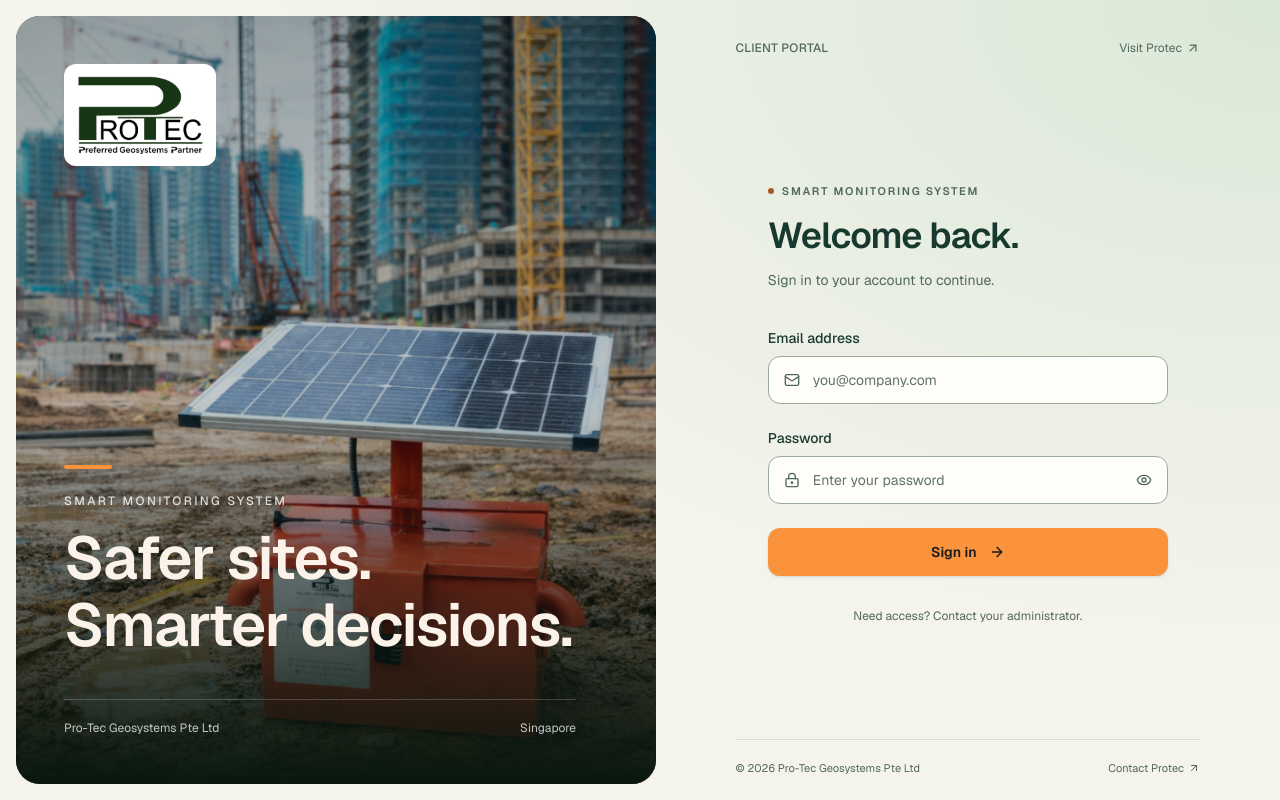
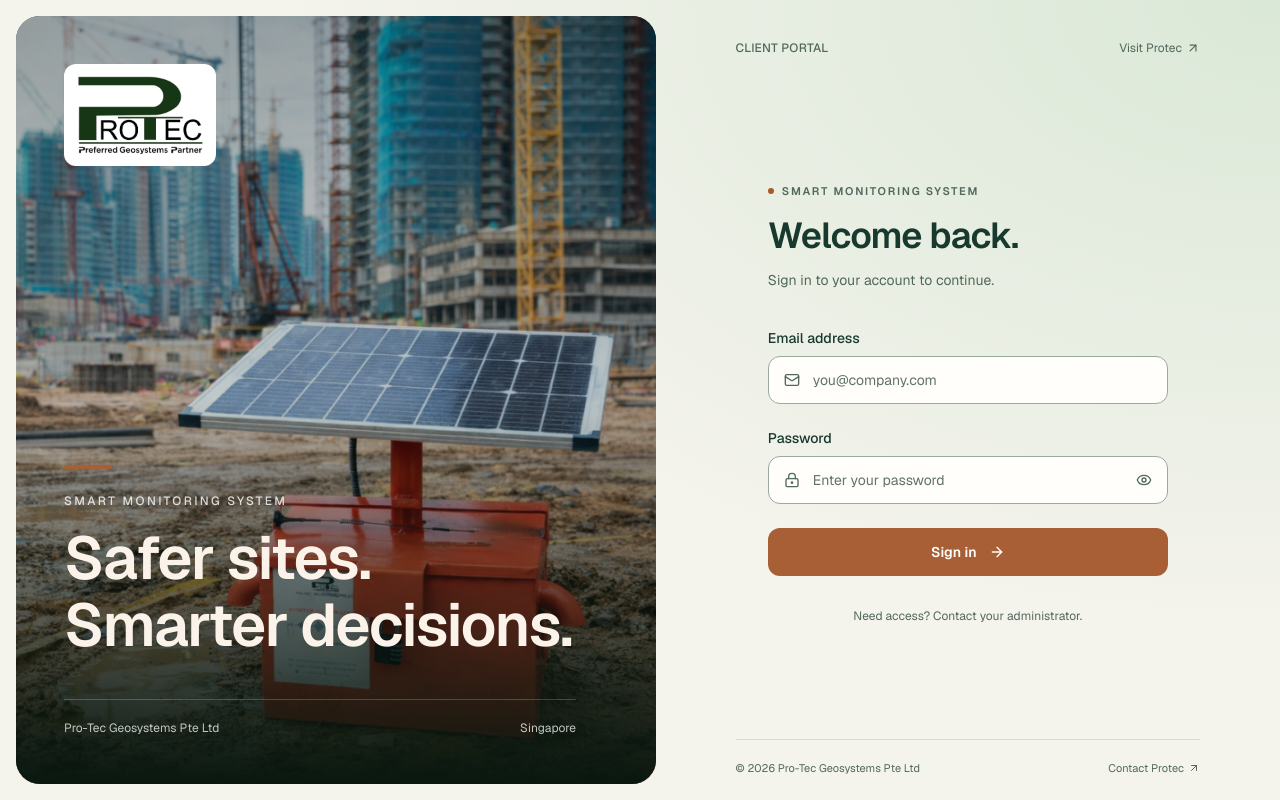
Before and after one commit to protecadmin/iot-monitoring, a Next.js app in the folder src/frontend/bms-dashboard/: page /login in a window 1280 px wide. Built offline with nearby package versions, Linux system fonts and the light colour scheme; no server answers.

Commit message:
Refactor dashboard layout and enhance styling; update error handling and improve color palette for consistency

```diff
--- a/src/frontend/bms-dashboard/app/(protected)/dashboard/page.tsx
+++ b/src/frontend/bms-dashboard/app/(protected)/dashboard/page.tsx
@@ -137,12 +137,12 @@ export default function DashboardPage() {
         <Stat label="Critical" value={criticalCount} tone="text-red-600 dark:text-red-400" icon={AlertTriangle} href="/alerts?severity=Critical" />
       </div>
 
-      {actionError && <p className="text-xs text-destructive">{actionError}</p>}
-      <LiveAlerts alerts={scopedAlerts} devices={deviceById} canHandle={canHandle} onAcknowledge={acknowledge} />
-
       <DeviceStatusStrip devices={scopedDevices} alerts={scopedAlerts} />
 
       <WidgetDashboard tenantId={effectiveTenantId} siteId={siteId} />
+
+      {actionError && <p className="text-xs text-destructive">{actionError}</p>}
+      <LiveAlerts alerts={scopedAlerts} devices={deviceById} canHandle={canHandle} onAcknowledge={acknowledge} />
 
       <section className="bg-card border border-border rounded-lg p-3 shadow-sm min-w-0">
         <div className="flex items-center justify-between gap-2 mb-2">
--- a/src/frontend/bms-dashboard/app/globals.css
+++ b/src/frontend/bms-dashboard/app/globals.css
@@ -9,19 +9,23 @@
  */
 /* One Protec palette throughout the application. */
 :root {
-  --background: #f4f3ec;
-  --foreground: #213c30;
-  --card: #fffefa;
-  --card-foreground: #213c30;
-  --popover: #fffefa;
-  --popover-foreground: #213c30;
-  --border: #d5ddcf;
+  --background: #f5f5f0;
+  --foreground: #24382e;
+  --card: #ffffff;
+  --card-foreground: #24382e;
+  --popover: #ffffff;
+  --popover-foreground: #24382e;
+  --border: #dce2d9;
   --input: #8b9e8c;
   --form-field: #fffefa;
   --form-placeholder: #607367;
   --ring: #3b7b60;
-  --muted: #e8eee2;
-  --muted-foreground: #596b5e;
+  --muted: #edf0e9;
+  --muted-foreground: #5b6b61;
+  --accent: #a85f36;
+  --accent-foreground: #fffefa;
+  --accent-soft: #f3e3d5;
+  --accent-ink: #854725;
   --primary: #35694e;
   --primary-foreground: #fffefa;
   --secondary: #e7eddf;
@@ -40,9 +44,9 @@
   --info-foreground: #fffefa;
   --info-muted: #e2eeeb;
   --info-muted-foreground: #315f64;
-  --sidebar: #e7eddf;
-  --sidebar-foreground: #284b34;
-  --sidebar-border: #cfd9c8;
+  --sidebar: #f0ece3;
+  --sidebar-foreground: #294735;
+  --sidebar-border: #d8d4c8;
   --chart-1: #b7672c;
   --chart-2: #397657;
   --chart-3: #8f6c25;
@@ -143,6 +147,8 @@
   --color-ring: var(--ring);
   --color-muted: var(--muted);
   --color-muted-foreground: var(--muted-foreground);
+  --color-accent: var(--accent);
+  --color-accent-foreground: var(--accent-foreground);
   --color-primary: var(--primary);
   --color-primary-foreground: var(--primary-foreground);
   --color-secondary: var(--secondary);
@@ -207,7 +213,42 @@ body {
 }
 /* A small warm accent identifies the active page without colouring all content. */
 :root.protec-theme nav a[aria-current="page"] {
-  border-right-color: #c58242;
-  background-color: #dbe6d4;
-  color: #254d35;
+  border-right-color: var(--accent);
+  background-color: #ebe5d8;
+  color: #294735;
 }
+/* Matte clay accents for actions; ordinary links and the main surfaces stay green. */
+:root.protec-theme :is(button, a).bg-primary {
+  background-color: var(--accent);
+  color: var(--accent-foreground);
+  box-shadow: none;
+}
+:root.protec-theme :is(button, a).bg-primary:hover:not(:disabled) {
+  background-color: #914f2e;
+}
+:root.protec-theme .telemetry-range button[aria-pressed="true"] {
+  background-color: var(--accent-soft);
+  color: var(--accent-ink);
+  border-color: #d6b59e;
+  box-shadow: none;
+}
+:root.protec-theme .telemetry-range button[aria-pressed="true"]:hover {
+  background-color: #ecd6c5;
+}
+/* Give navigation its own contrast; keep the workspace and reading cards neutral. */
+.protec-sidebar {
+  --foreground: #294735;
+  --muted-foreground: #5f6e61;
+  --muted: #e6e4d8;
+  --background: #f6f3eb;
+  --input: #9aa793;
+  --form-field: #faf8f2;
+  --form-placeholder: #657263;
+  --ring: #9d683c;
+  --primary: #355f45;
+  color-scheme: light;
+}
+:root.protec-theme .equipment-cards > a {
+  background-image: none;
+  box-shadow: none;
+}
--- a/src/frontend/bms-dashboard/app/login/page.tsx
+++ b/src/frontend/bms-dashboard/app/login/page.tsx
@@ -40,7 +40,7 @@ export default function LoginPage() {
             <Image src="/logo/protecgeosystems-logo.webp" alt="Pro-Tec Geosystems" width={1533} height={931} className="h-auto w-28 xl:w-32" />
           </a>
           <div className="max-w-lg pt-40 text-[#fbf3ea]">
-            <div className="mb-6 h-1 w-12 rounded-full bg-[#fb923c]" />
+            <div className="mb-6 h-1 w-12 rounded-full bg-accent" />
             <p className="mb-4 text-xs font-medium uppercase tracking-[0.2em] text-white/80">Smart Monitoring System</p>
             <h2 className="text-4xl font-semibold leading-[1.12] tracking-tight xl:text-6xl">Safer sites.<br />Smarter decisions.</h2>
             <div className="mt-10 flex items-center justify-between gap-4 border-t border-white/20 pt-5 text-xs text-white/75">
@@ -90,7 +90,7 @@ export default function LoginPage() {
 
             {error && <div id="login-error" role="alert" className="rounded-xl border border-destructive/30 bg-destructive/10 px-4 py-3 text-sm text-destructive">{error}</div>}
 
-            <button type="submit" disabled={submitting} className="flex h-12 w-full items-center justify-center gap-3 rounded-xl bg-[#fb923c] px-5 text-sm font-semibold text-[#171b20] shadow-sm transition-colors hover:bg-[#fdab69] focus-visible:outline-2 focus-visible:outline-offset-4 focus-visible:outline-orange-400 disabled:cursor-wait disabled:opacity-60">
+            <button type="submit" disabled={submitting} className="flex h-12 w-full items-center justify-center gap-3 rounded-xl bg-accent px-5 text-sm font-semibold text-accent-foreground shadow-none transition-colors hover:bg-accent/90 focus-visible:outline-2 focus-visible:outline-offset-4 focus-visible:outline-accent disabled:cursor-wait disabled:opacity-60">
               {submitting ? <><Loader2 className="h-4 w-4 animate-spin" aria-hidden="true" />Signing in...</> : <>Sign in<ArrowRight className="h-4 w-4" aria-hidden="true" /></>}
             </button>
           </form>
--- a/src/frontend/bms-dashboard/components/charts/TelemetryRangePicker.tsx
+++ b/src/frontend/bms-dashboard/components/charts/TelemetryRangePicker.tsx
@@ -10,14 +10,14 @@ const RANGES: { value: TelemetryRange; label: string }[] = [
 
 export function TelemetryRangePicker({ range, onChange }: { range: TelemetryRange; onChange: (range: TelemetryRange) => void }) {
   return (
-    <div className="flex gap-1 mb-3">
+    <div className="telemetry-range flex flex-wrap gap-1 mb-3">
       {RANGES.map((r) => (
         <button
           key={r.value}
           type="button"
           aria-pressed={range === r.value}
           onClick={() => onChange(r.value)}
-          className={`text-xs px-2 py-1 rounded ${range === r.value ? "bg-primary text-primary-foreground" : "bg-muted text-muted-foreground hover:bg-muted"}`}
+          className={`text-xs px-2 py-1 rounded border border-transparent ${range === r.value ? "bg-primary text-primary-foreground" : "bg-muted text-muted-foreground hover:bg-muted"}`}
         >
           {r.label}
         </button>
--- a/src/frontend/bms-dashboard/components/layout/AppShell.tsx
+++ b/src/frontend/bms-dashboard/components/layout/AppShell.tsx
@@ -180,7 +180,7 @@ export function AppShell({ children }: { children: React.ReactNode }) {
     <div className="flex h-screen overflow-hidden bg-background text-foreground">
       {mobileOpen && <div className="fixed inset-0 z-30 bg-black/40 md:hidden" onClick={closeMobile} aria-hidden="true" />}
       <aside
-        className={`fixed inset-y-0 left-0 z-40 w-64 shrink-0 border-r border-sidebar-border bg-sidebar text-sidebar-foreground flex flex-col transition-transform duration-200 md:static md:z-auto md:translate-x-0 md:transition-[width] md:duration-150 ${
+        className={`protec-sidebar fixed inset-y-0 left-0 z-40 w-64 shrink-0 border-r border-sidebar-border bg-sidebar text-sidebar-foreground flex flex-col transition-transform duration-200 md:static md:z-auto md:translate-x-0 md:transition-[width] md:duration-150 ${
           mobileOpen ? "translate-x-0" : "-translate-x-full"
         } ${collapsed ? "md:w-16" : "md:w-56"}`}
       >
```
